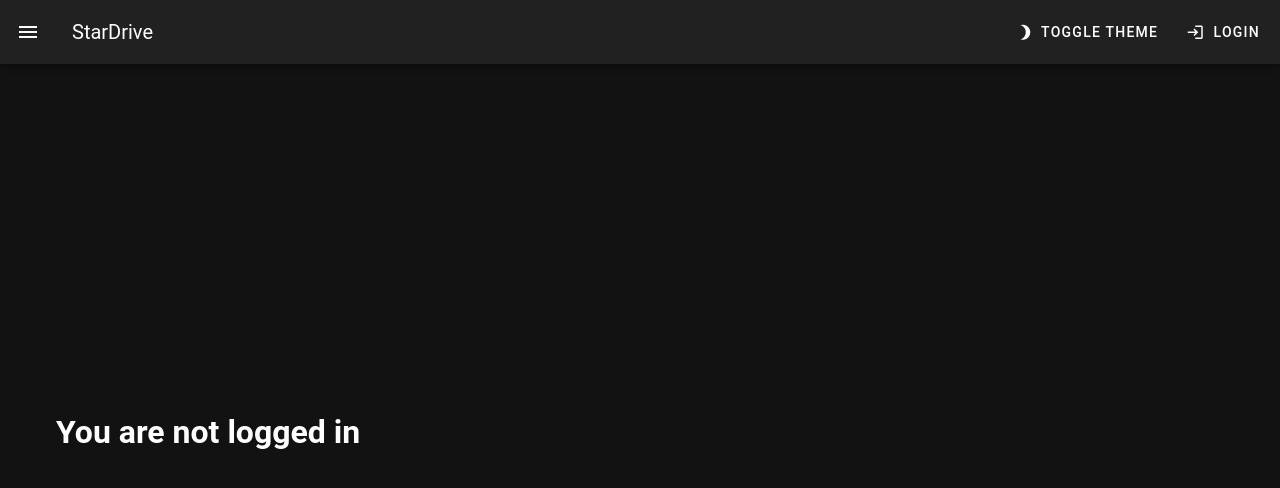
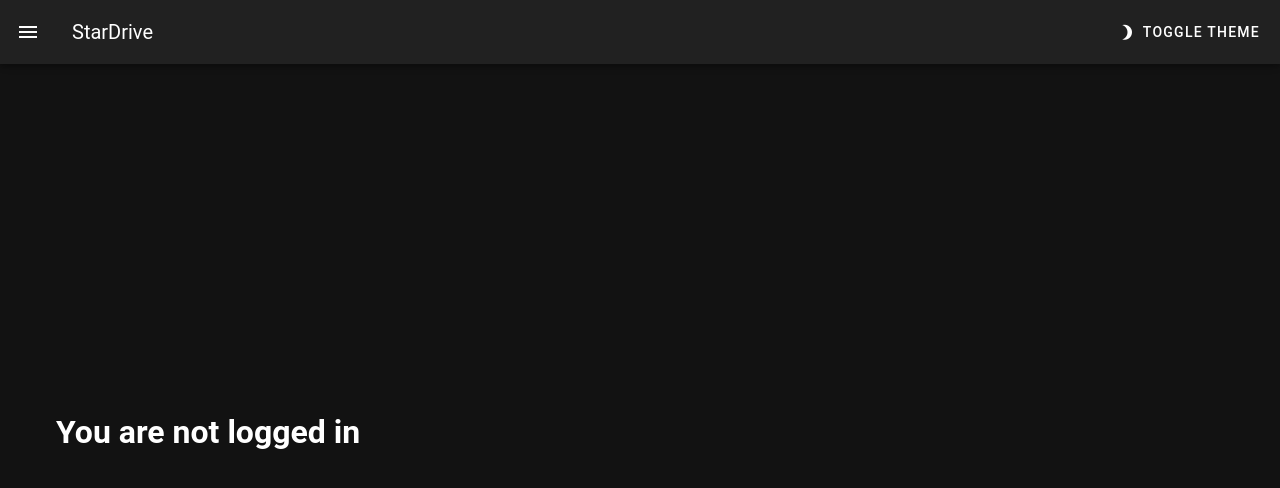
Before and after one commit to Deleitte/SIRS_StarDrive, a Vue app in the folder frontend/: page / in a window 1280 px wide. Shown: the top 488 px of the page. Built offline with nearby package versions, Linux system fonts and the light colour scheme.

Commit message:
Better route filtering in the frontend

```diff
--- a/frontend/src/App.vue
+++ b/frontend/src/App.vue
@@ -7,9 +7,16 @@ import { useAuthStore } from "@/stores/auth";
 
 const drawer = ref(false);
 
+const authStore = useAuthStore();
+
 const menuItems = [
-  { title: "Home", icon: "mdi-home", to: "/" },
+  { title: "Login", icon: "mdi-login", to: "/login", showIf: () => !authStore.loggedIn },
+  { title: "Register", icon: "mdi-account-plus", to: "/register", showIf: () => !authStore.loggedIn },
+  { title: "Logout", icon: "mdi-logout", to: "/logout", showIf: () => authStore.loggedIn },
+  { title: "Home", icon: "mdi-home", to: "/", showIf: () => authStore.loggedIn },
 ];
+
+const filteredMenuItems = computed(() => menuItems.filter((item) => item.showIf()));
 
 const theme = ref("dark");
 const themeIcon = computed(() => (theme.value === "dark" ? "mdi-moon-waxing-crescent" : "mdi-weather-sunny"));
@@ -17,8 +24,6 @@ const toggleTheme = () => {
   theme.value = theme.value === "dark" ? "light" : "dark";
   localStorage.setItem("theme", theme.value);
 };
-
-const authStore = useAuthStore();
 
 onMounted(() => {
   theme.value = localStorage.getItem("theme") ?? "dark";
@@ -44,7 +49,7 @@ const logout = () => {
     <v-navigation-drawer v-model="drawer">
       <v-list>
         <v-list-item
-          v-for="item in menuItems"
+          v-for="item in filteredMenuItems"
           :key="item.title"
           :to="item.to"
           :prepend-icon="item.icon"
@@ -64,11 +69,6 @@ const logout = () => {
 
       <template #append>
         <v-btn :prepend-icon="themeIcon" @click="toggleTheme">Toggle theme</v-btn>
-        <v-btn
-          :prepend-icon="authStore.token ? 'mdi-logout' : 'mdi-login'"
-          @click="authStore.token ? logout() : $router.push('/login')">
-          {{ authStore.token ? 'Logout' : 'Login' }}
-        </v-btn>
       </template>
     </v-app-bar>
 
--- a/frontend/src/router/index.ts
+++ b/frontend/src/router/index.ts
@@ -15,12 +15,14 @@ const router = createRouter({
 });
 
 router.beforeEach((to, from, next) => {
-  const authStore = useAuthStore();
-  if (to.meta.requiresAuth && !authStore.token) {
-    next({ name: "login" });
-  } else {
+  const { loggedIn, role } = useAuthStore();
+  const redirectTo = loggedIn ? "home" : "login";
+  // @ts-ignore
+  const shouldRedirect = to.meta.requiredAuth && !to.meta.requiredAuth(loggedIn, role);
+  if (shouldRedirect)
+    next({ name: redirectTo });
+  else
     next();
-  }
 });
 
 export default router;
--- a/frontend/src/router/private.ts
+++ b/frontend/src/router/private.ts
@@ -1,7 +1,2 @@
 export default [
-  {
-    path: "/register",
-    name: "register",
-    component: () => import("../views/RegisterView.vue"),
-  },
 ];
--- a/frontend/src/router/public.ts
+++ b/frontend/src/router/public.ts
@@ -3,13 +3,21 @@ export default [
     path: "/",
     name: "home",
     component: () => import("../views/HomeView.vue"),
-    /*meta: {
-      requiresAuth: true,
-    }*/
   },
   {
     path: "/login",
     name: "login",
     component: () => import("../views/LoginView.vue"),
+    meta: {
+      requiredAuth: (loggedIn: boolean, role: string) => !loggedIn,
+    },
+  },
+  {
+    path: "/register",
+    name: "register",
+    component: () => import("../views/RegisterView.vue"),
+    meta: {
+          requiredAuth: (loggedIn: boolean, role: string) => !loggedIn,
+    },
   },
 ];
--- a/frontend/src/stores/auth.ts
+++ b/frontend/src/stores/auth.ts
@@ -8,6 +8,7 @@ export const useAuthStore = defineStore("auth", () => {
   const username = computed(() => payload.value?.username ?? "");
   const role = computed(() => payload.value?.scope ?? "");
   const expiresAt = computed(() => payload.value?.expiresAt ?? new Date());
+  const loggedIn = computed(() => token.value !== "");
 
   function setToken(authToken: string) {
     token.value = authToken;
@@ -17,5 +18,5 @@ export const useAuthStore = defineStore("auth", () => {
       payload.value = null;
   }
 
-  return { token, username, role, expiresAt, setToken };
+  return { token, username, role, expiresAt, setToken, loggedIn };
 });
```
